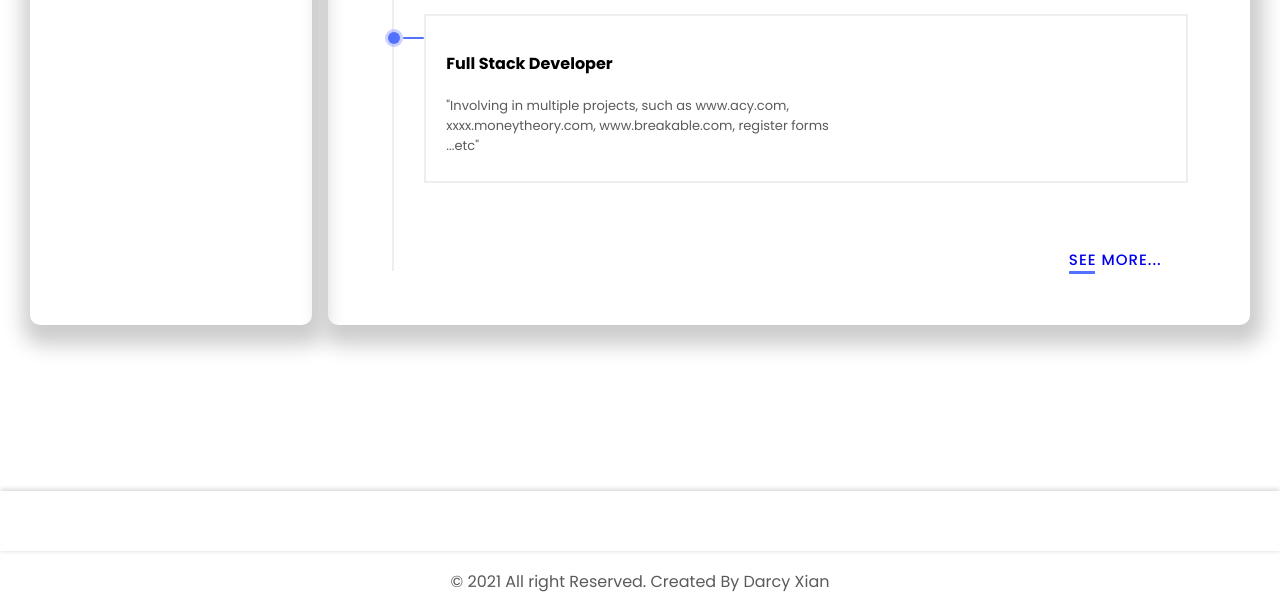
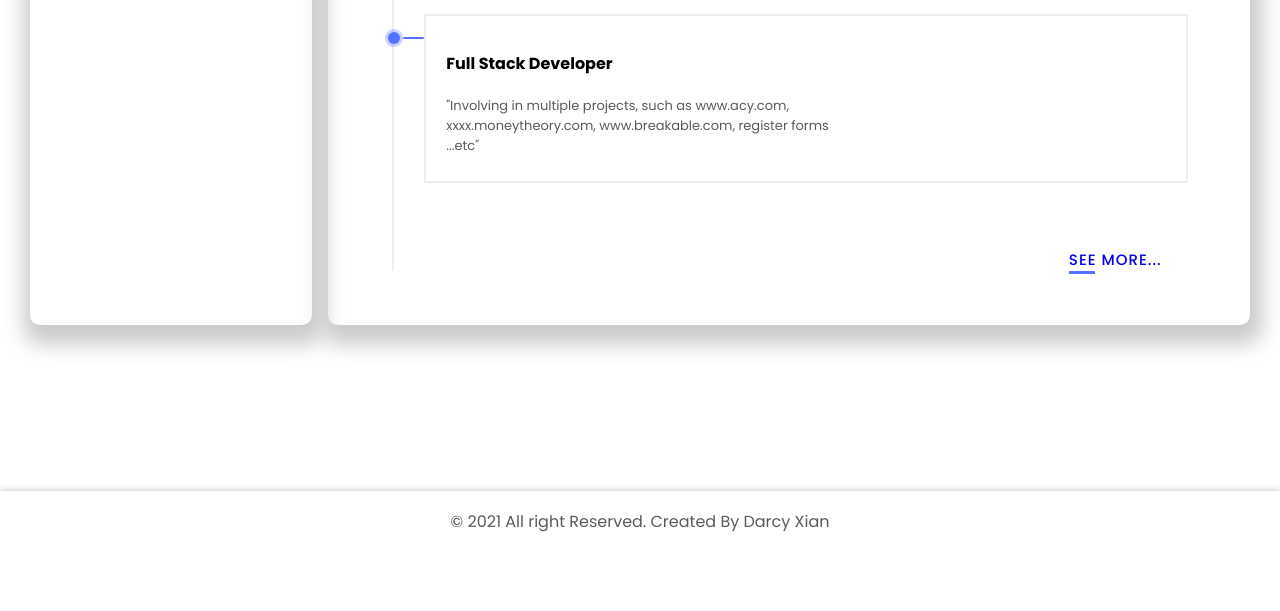
Before and after one commit to lxian-coder/myPersonalWebsite, a plain HTML site: page resume.html in a window 1280 px wide. Shown: the part 1125-1736 px from the top of the page. After the commit the page ends 1676 px from the top, so only its background shows below. Drawn offline with nearby package versions, Linux system fonts and the light colour scheme.

Commit message:
fixed the bug in footer

```diff
--- a/resume.html
+++ b/resume.html
@@ -129,8 +129,8 @@
 
                              <div><p class="seemore"> <a class="seemore__a" href="https://www.linkedin.com/in/darcy-xian-9b8300198/">SEE MORE...</a> </p></div>
                         </div>
-        </section class = "side2Container">
-
+        </section >
+</div>
         <section class="footerContainer">
             <footer class="footer">
                 <p class="footer__text">© 2021 All right Reserved. Created By Darcy Xian </p>
@@ -138,13 +138,10 @@
        </section>
 
 
-    <div class="footerContainer__cover">
-
-    </div>
-
 
     <script src="https://ajax.googleapis.com/ajax/libs/jquery/3.5.1/jquery.min.js"></script>
+    <script src="./sameHeight.js"></script>
     <script src="./header.js"></script>
-    <script src="./sameHeight.js"></script>
+
 </body>
 </html>
--- a/style.scss
+++ b/style.scss
@@ -7,7 +7,6 @@ $mygrey:#eee;
     margin: 0;
     padding: 0;
     font-family: 'Poppins', sans-serif;
-
 }
 
 header{
@@ -115,14 +114,8 @@ p{
     height: 60px;
     display: flex;
     z-index: 0;
-    position: absolute;
-    bottom: -60px;
-    &__cover{
-     width:100%;
-     height: 60px;
-     box-shadow: 0px -1px 6px 0.1px #ccc;
-     z-index: 1;
-    }
+    position: relative;
+    box-shadow: 0px -1px 6px 0.1px #ccc;
 }
 
 .footer{
```
Also changed, not shown: aboutMe.html (+7 -10 lines), index.html (+2 -1 lines), style.css, 1 other file.
